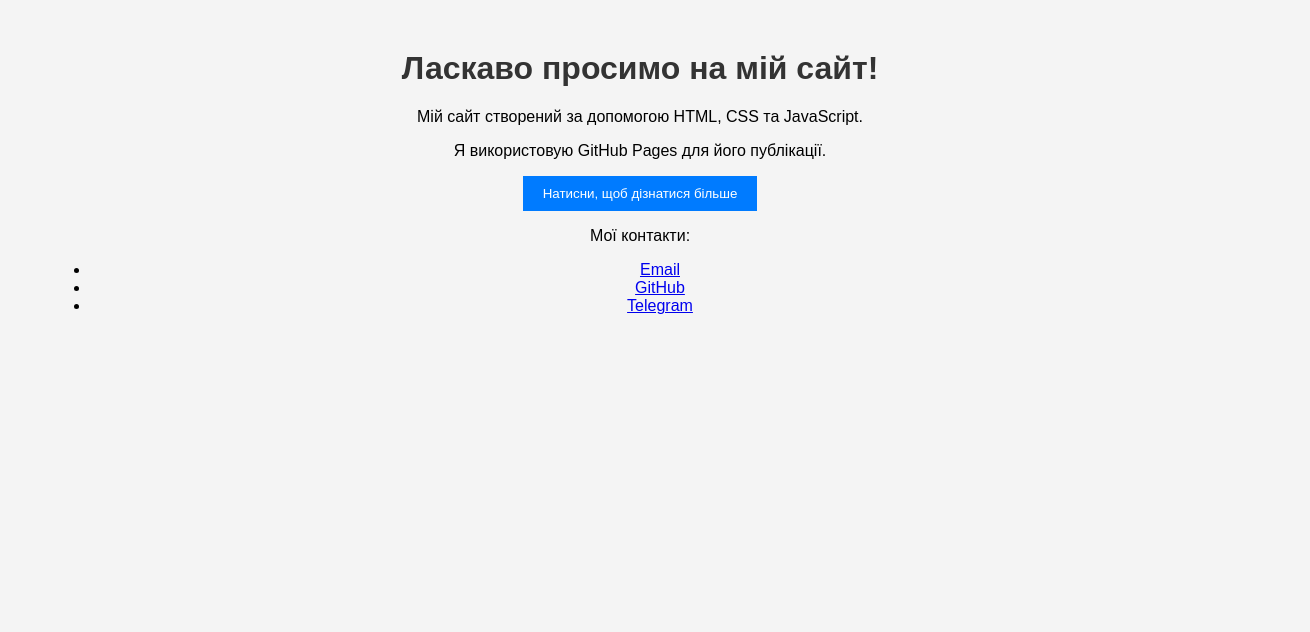
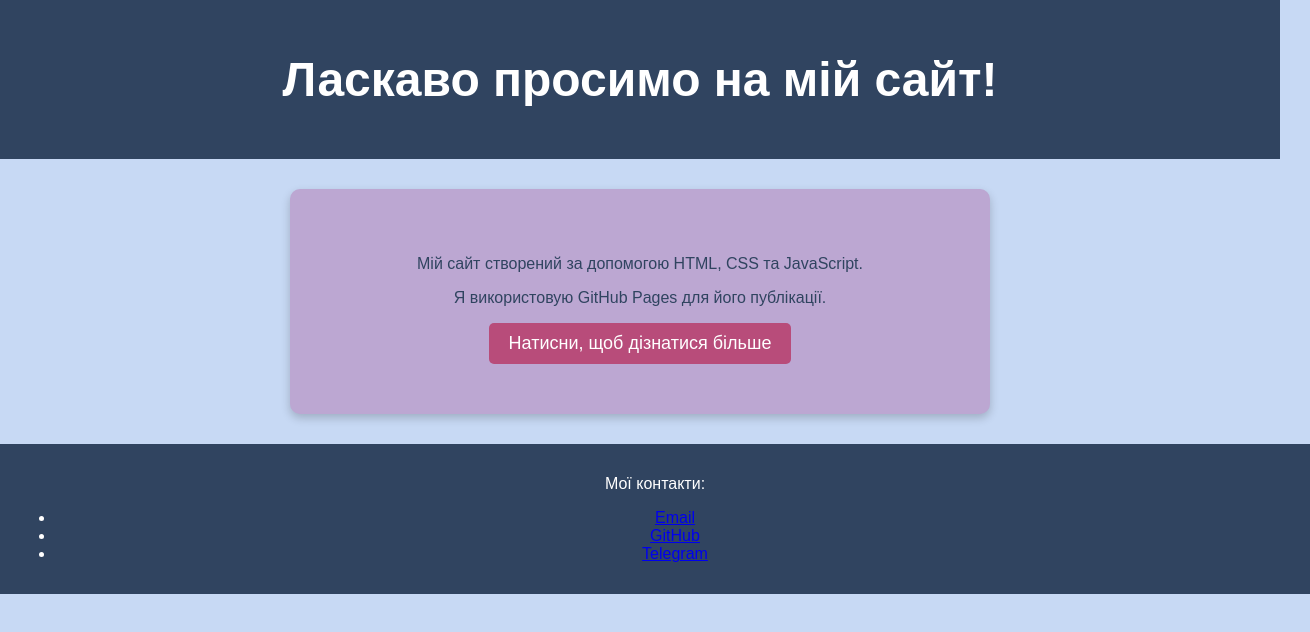
Before and after one commit to mmzxsil/mywebsite, a plain HTML site: page index.html in a window 1280 px wide. Shown: the whole page, 1310 px wide, since content can reach past the window. Drawn offline with Linux system fonts and the light colour scheme.

Commit message:
style.css

```diff
--- a/style.css
+++ b/style.css
@@ -1,22 +1,55 @@
+/* Основні стилі */
 body {
     font-family: Arial, sans-serif;
     text-align: center;
-    margin: 50px;
-    background-color: #f4f4f4;
+    background-color: #C7D9F4; /* Світло-блакитний */
+    color: #304460; /* Темно-синій */
+    margin: 0;
+    padding: 0;
 }
 
-h1 {
-    color: #333;
+/* Заголовок */
+header {
+    background-color: #304460; /* Темно-синій */
+    color: white;
+    padding: 20px;
+    font-size: 24px;
 }
 
+/* Основний контент */
+main {
+    padding: 50px;
+    background-color: #BCA7D2; /* Світло-фіолетовий */
+    border-radius: 10px;
+    margin: 30px auto;
+    width: 80%;
+    max-width: 600px;
+    box-shadow: 0px 4px 10px rgba(0, 0, 0, 0.2);
+}
+
+/* Кнопка */
 button {
-    background-color: #007bff;
+    background-color: #B84C7A; /* Темно-рожевий */
     color: white;
     padding: 10px 20px;
     border: none;
+    border-radius: 5px;
+    font-size: 18px;
     cursor: pointer;
+    transition: 0.3s;
 }
 
 button:hover {
-    background-color: #0056b3;
+    background-color: #4C808A; /* Темно-бірюзовий */
 }
+
+/* Футер */
+footer {
+    background-color: #304460; /* Темно-синій */
+    color: white;
+    padding: 15px;
+    position: relative;
+    bottom: 0;
+    width: 100%;
+    margin-top: 30px;
+}
```
